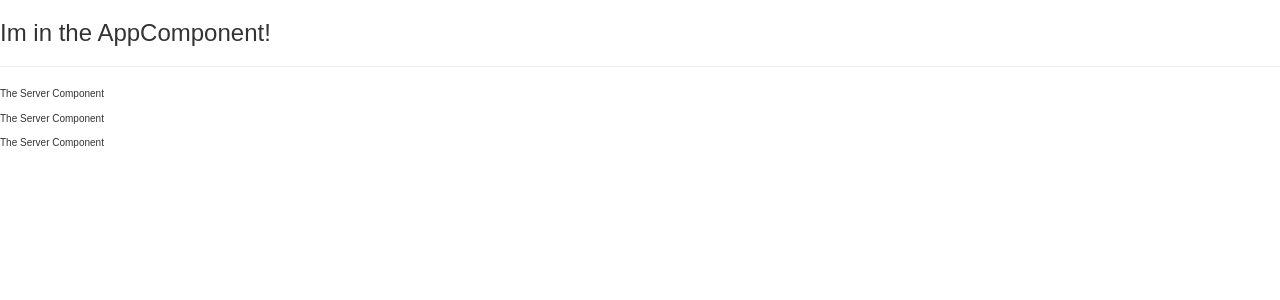
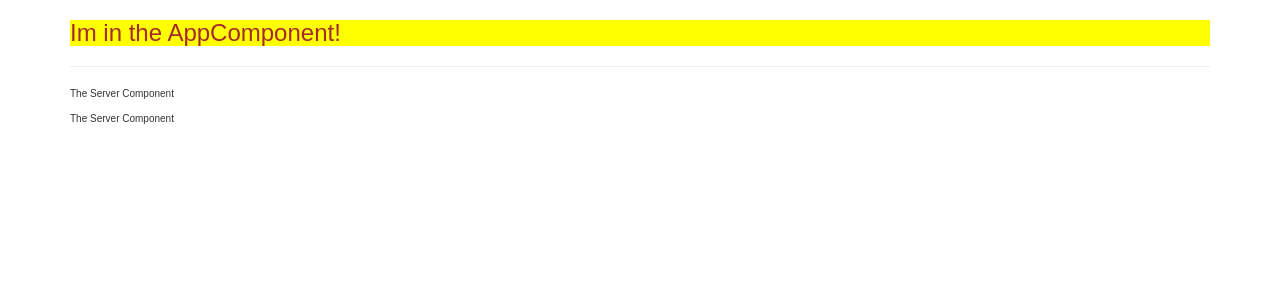
Before and after one commit to twolak88/ang-basics-components, an Angular app: page / in a window 1280 px wide. Shown: the top 300 px of the page. Built offline with nearby package versions, Linux system fonts and the light colour scheme.

Commit message:
styles and selectors

```diff
--- a/src/app/app.component.css
+++ b/src/app/app.component.css
@@ -0,0 +1,3 @@
+h3 {
+  color: darkblue;
+}
--- a/src/app/app.component.html
+++ b/src/app/app.component.html
@@ -1,6 +1,14 @@
 <!doctype html>
 <html lang="en" xmlns="http://www.w3.org/1999/xhtml">
-  <h3>Im in the AppComponent!</h3>
-  <hr>
-  <app-servers></app-servers>
+  <div class="container">
+    <div class="row">
+      <div class="col-xs-12">
+        <h3>Im in the AppComponent!</h3>
+        <hr>
+        <app-servers></app-servers>
+        <!--<div app-servers></div>-->
+        <!--<div class="app-servers"></div>-->
+      </div>
+    </div>
+  </div>
 </html>
--- a/src/app/app.component.ts
+++ b/src/app/app.component.ts
@@ -3,7 +3,13 @@
 @Component({
   selector: 'app-root',
   templateUrl: './app.component.html',
-  styleUrls: ['./app.component.css']
+  //styleUrls: ['./app.component.css']
+  styles: [`
+    h3 {
+      color: brown;
+      background-color: yellow;
+    }
+  `]
 })
 export class AppComponent {
 }
--- a/src/app/servers/servers.component.css
+++ b/src/app/servers/servers.component.css
@@ -0,0 +1,3 @@
+h3 {
+  color: red;
+}
--- a/src/app/servers/servers.component.html
+++ b/src/app/servers/servers.component.html
@@ -2,5 +2,4 @@
 <html lang="en" xmlns="http://www.w3.org/1999/xhtml">
   <app-server></app-server>
   <app-server></app-server>
-  <app-server></app-server>
 </html>
--- a/src/app/servers/servers.component.ts
+++ b/src/app/servers/servers.component.ts
@@ -2,7 +2,11 @@
 
 @Component({
   selector: 'app-servers',
-  templateUrl: './servers.component.html',
+  //selector: '[app-servers]',
+  //selector: '.app-servers',
+  //templateUrl: './servers.component.html',
+  template: `<app-server></app-server>
+            <app-server></app-server>`,
   styleUrls: ['./servers.component.css']
 })
 export class ServersComponent implements OnInit {
```
